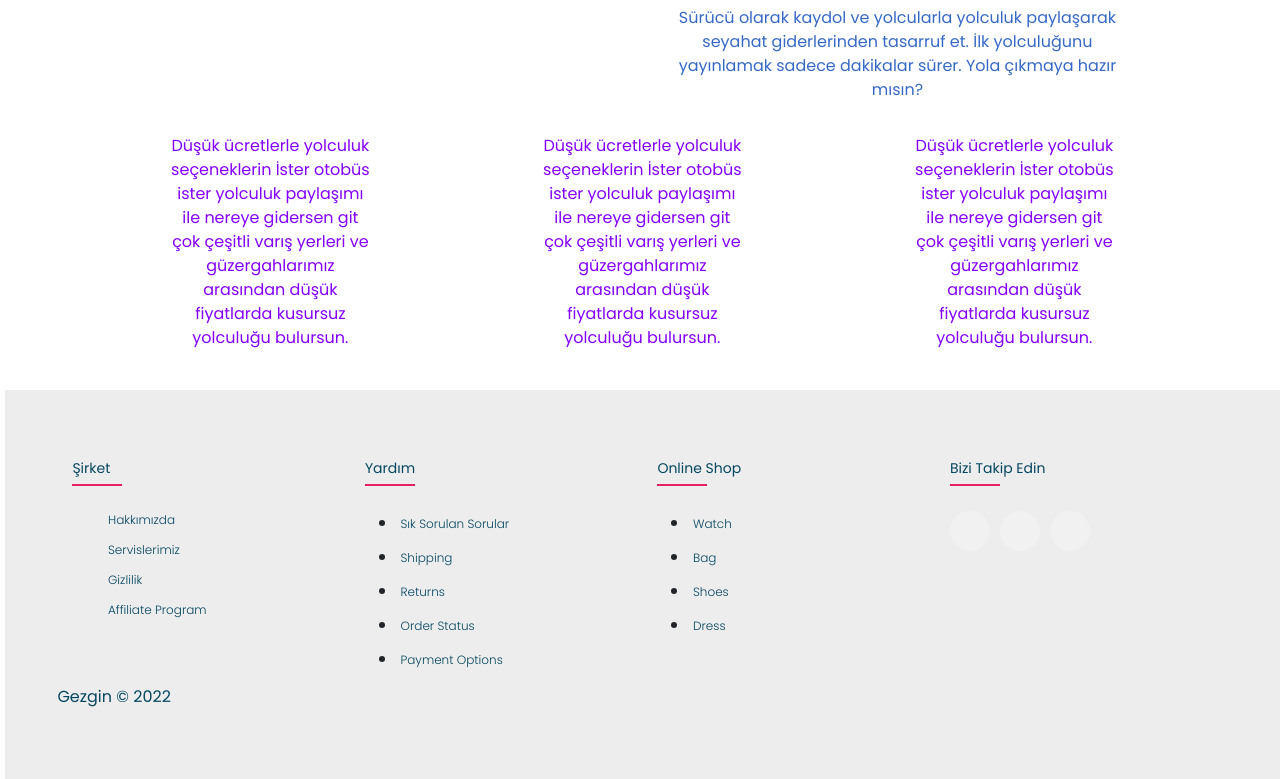
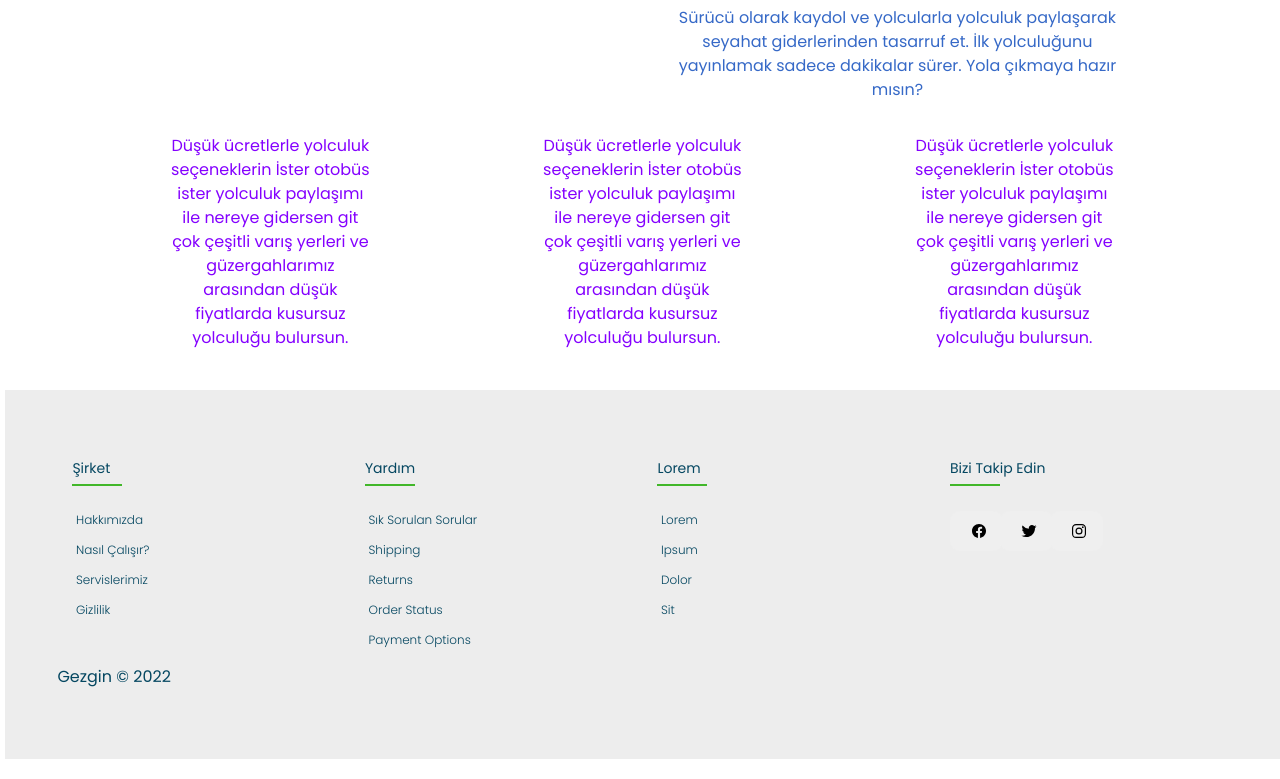
Before and after one commit to KaanSuner/gezgin, a React (Create React App) app in the folder client/: page / in a window 1280 px wide. Shown: the part 1140-1919 px from the top of the page. Built offline with nearby package versions, Linux system fonts and the light colour scheme.

Commit message:
footer compenent done

```diff
--- a/client/src/components/footer/footer.css
+++ b/client/src/components/footer/footer.css
@@ -66,13 +66,16 @@ body{
 	position: absolute;
 	left:0;
 	bottom: -10px;
-	background-color: #e91e63;
+	background-color: #42B72A;
 	height: 2px;
 	box-sizing: border-box;
 	width: 50px;
 }
 .footer-col ul li:not(:last-child){
 	margin-bottom: 10px;
+}
+.footer-col ul{
+	padding-left: 0;
 }
 .footer-col ul li a{
 	font-size: 12px;
@@ -85,7 +88,7 @@ body{
 	transition: all 0.3s ease;
 }
 .footer-col ul li a:hover{
-	color: #ffffff;
+	color: #04374b;
 	padding-left: 8px;
 }
 .footer-col .social-links a{
@@ -100,9 +103,8 @@ body{
 	color: #054761;
 	transition: all 0.5s ease;
 }
-.footer-col .social-links a:hover{
-	color: #24262b;
-	background-color: #ffffff;
+.footer-col .social-links .Seyahat:hover{
+	color: #42B72A;
 }
 .fText{
   color: #054761;
--- a/client/src/components/footer/footer.jsx
+++ b/client/src/components/footer/footer.jsx
@@ -1,46 +1,23 @@
 import "./footer.css"
+import { Link } from "react-router-dom";
 
 const footer = () => {
   return (
-    // <div className="footer">
-    //   <div className="fLists">
-    //     <ul className="fList">
-    //       <li className="fListItem">Gezgin nasıl çalışır ? </li>
-    //       <li className="fListItem">Hakkımızda</li>
-    //     </ul>
-    //     <ul className="fList">
-    //       <li className="fListItem">Yardım Merkezi </li>
-    //       <li className="fListItem">Şartlar ve Koşullar</li>
-    //     </ul>
-    //     <ul className="fList">
-    //       <li className="fListItem">Kariyer</li>
-    //     </ul>
-    //     <ul className="fList">
-    //         <li className="fListItem">
-    //         {/* facebook twitter linkleri gelecek */}
-    //         </li>
-    //     </ul>
-    //   </div>
-    //   <div className="fText">Gezgin © 2022 </div>
-    // </div>
-
-
-
     <footer className="footer">
         <div class="containerFooter">
         <div class="rowFooter">
           <div class="footer-col">
             <h4>Şirket</h4>
             <ul className="footerUl">
-          <li><a href="#">Hakkımızda</a></li>
+              <li><a href="../register">Hakkımızda</a></li>
+              <li><a href="#">Nasıl Çalışır? </a></li>
               <li><a href="#">Servislerimiz</a></li>
               <li><a href="#">Gizlilik</a></li>
-          <li><a href="#">affiliate program</a></li>
             </ul>
           </div>
           <div class="footer-col">
             <h4>Yardım</h4>
-        <ul>
+            <ul className="footerUl">
               <li><a href="#">Sık Sorulan Sorular</a></li>
               <li><a href="#">shipping</a></li>
               <li><a href="#">returns</a></li>
@@ -49,27 +26,38 @@ const footer = () => {
             </ul>
           </div>
           <div class="footer-col">
-        <h4>online shop</h4>
-        <ul>
-          <li><a href="#">watch</a></li>
-          <li><a href="#">bag</a></li>
-          <li><a href="#">shoes</a></li>
-          <li><a href="#">dress</a></li>
+            <h4>lorem</h4>
+            <ul className="footerUl">
+              <li><a href="#">Lorem</a></li>
+              <li><a href="#">ipsum</a></li>
+              <li><a href="#">dolor</a></li>
+              <li><a href="#">sit</a></li>
             </ul>
           </div>
           <div class="footer-col">
             <h4>Bizi Takip Edin</h4>
             <div class="social-links">
-          <a href="#"><i class="fab fa-facebook-f"></i></a>
-          <a href="#"><i class="fab fa-twitter"></i></a>
-          <a href="#"><i class="fab fa-instagram"></i></a>
+            <Link to={"../"}>
+                <button className="Seyahat">
+                  <ion-icon name="logo-facebook"></ion-icon>
+                </button>
+            </Link>
+            <Link to={"../"}>
+                <button className="Seyahat">
+                  <ion-icon name="logo-twitter"></ion-icon>
+                </button>
+            </Link>
+            <Link to={"../"}>
+                <button className="Seyahat">
+                  <ion-icon name="logo-instagram"></ion-icon>
+                </button>
+            </Link>
             </div>
           </div>
         </div>
         <div className="fText">Gezgin © 2022 </div>
       </div>
       </footer>
-
   )
 }
 
```
Lines whose indentation alone changed are shown as unchanged.
